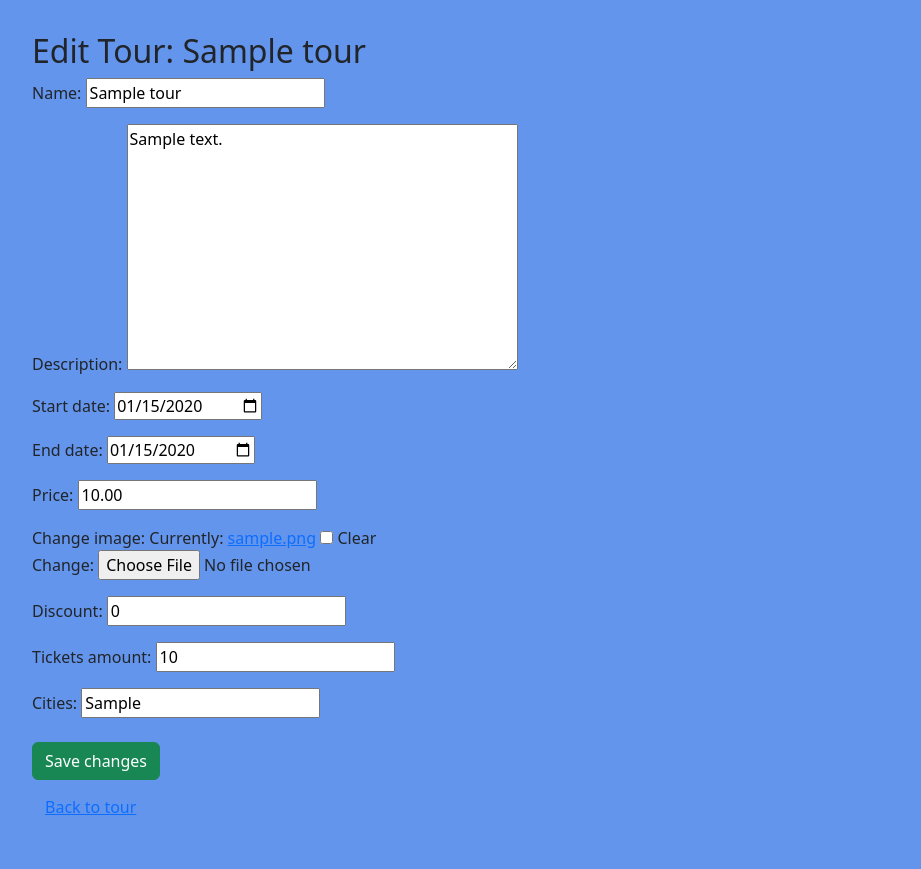
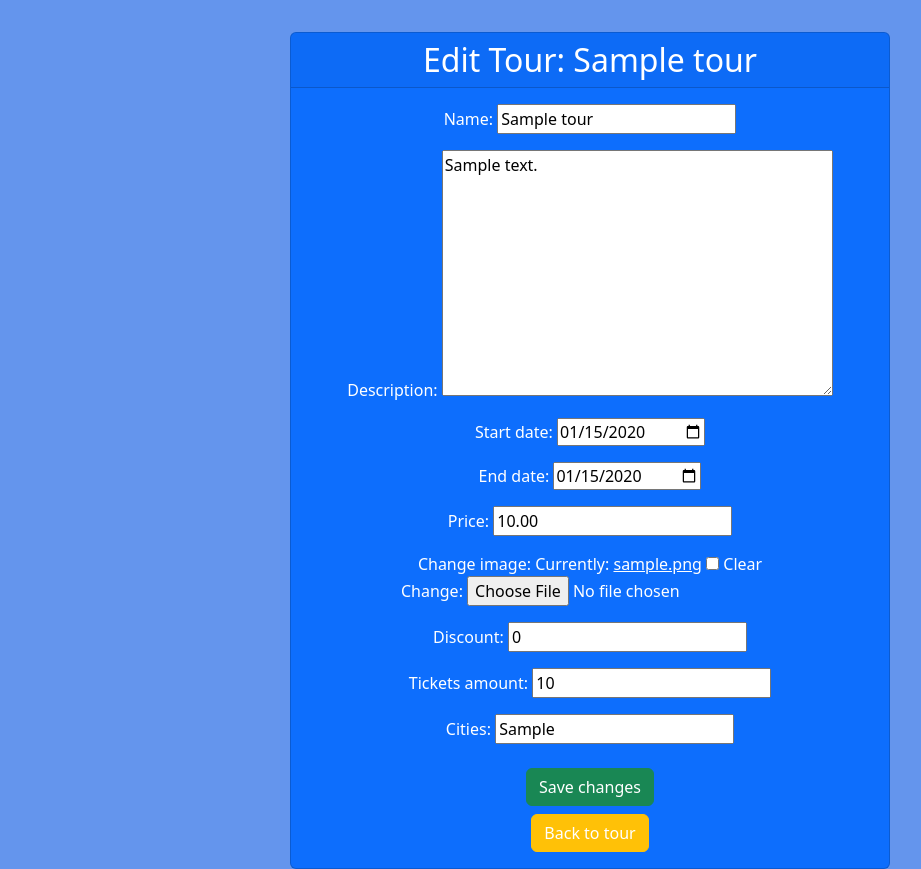
Before and after one commit to Nechitosik228/Django_Final_Project, a Django app: page /tours/edit/1/ in a window 1280 px wide. Shown: the part 184-1053 px from the top of the page, without its empty margins (50-971 px from the left). Before the commit the page ends 999 px from the top, so only its background shows below. Run offline with Django 5.2, Linux system fonts and the light colour scheme; a user stored in the database is signed in; tables that the repository leaves empty hold one stand-in row (values such as "Sample post").

Commit message:
add styles

```diff
--- a/zentour/tours/templates/tours/edit_tour.html
+++ b/zentour/tours/templates/tours/edit_tour.html
@@ -2,10 +2,30 @@
 
 {% block title %}Edit {{ tour.name }}{% endblock %}
 
+{% block style %}
+    <style>
+        div label {
+            color: white;
+        }
+        div a {
+            color: white;
+        }
+        .card {
+            margin: auto;
+            width: 600px;
+        }
+
+        .white {
+            color: white;
+        }
+    </style>
+{% endblock %}
 
 {% block content %}
-    <h2>Edit Tour: {{ tour.name }}</h2>
-
+<div style="text-align: center;">
+    <div class="card text-bg-primary">
+        <h2 class="white card-header">Edit Tour: {{ tour.name }}</h2>
+        <div class="card-body">
             <form method="POST" enctype="multipart/form-data">
                 {% csrf_token %}
                 {{ form.as_p }}
@@ -28,5 +48,8 @@
                 <button type="submit" class="btn btn-success mt-2">Save changes</button>
             </form>
 
-    <a href="{% url 'tours:tour_detail' tour.id %}" class="btn btn-link mt-2">Back to tour</a>
+            <a href="{% url 'tours:tour_detail' tour.id %}" class="btn btn-warning mt-2 white">Back to tour</a>
+        </div>
+    </div>
+</div>
 {% endblock %}
```
Lines whose indentation alone changed are shown as unchanged.
